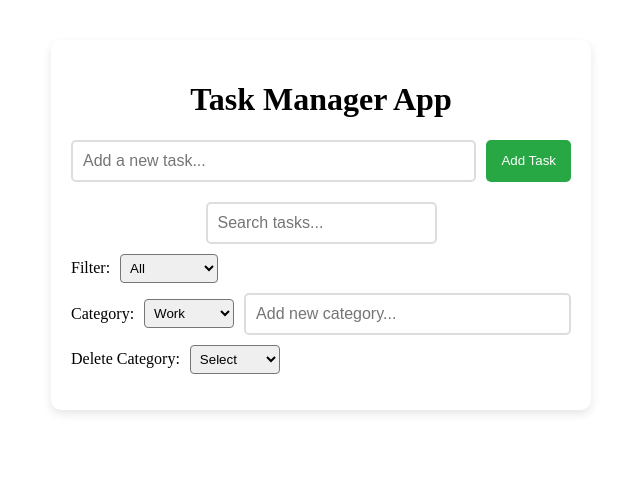
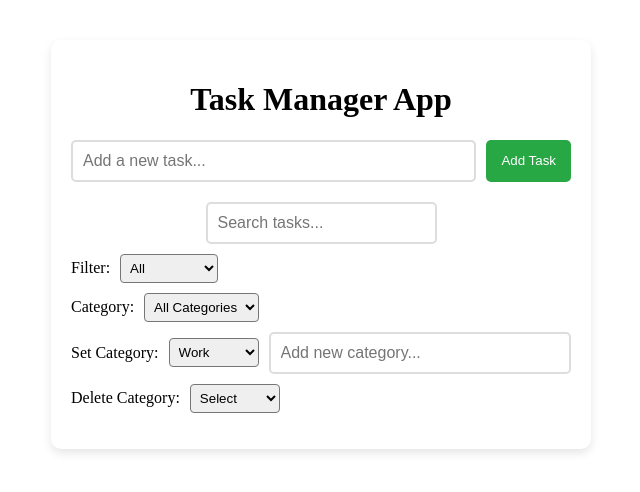
Before and after one commit to Im-Arth1307/Task-Management-Application, a React (Create React App) app: page / in a window 1280 px wide. Shown: the top 492 px of the page, without its empty margins (319-959 px from the left). Built offline with nearby package versions, Linux system fonts and the light colour scheme; the HTML template or start-up script is replaced by a standard one.

Commit message:
reorganised UI

```diff
--- a/src/components/TaskList.js
+++ b/src/components/TaskList.js
@@ -35,18 +35,29 @@ const TaskList = () => {
     setEditingTaskId(null);
   };
 
+  // const filteredTasks = tasks
+  //   .filter((task) => task.text.toLowerCase().includes(searchQuery.toLowerCase())) // Search filter
+  //   .filter((task) => {
+  //     if (filterStatus === "completed") return task.completed;
+  //     if (filterStatus === "incomplete") return !task.completed;
+  //     return true; // Show all tasks
+  //   })
+  //   .filter((task) => {
+  //     if (categoryFilter === "all") return true;
+  //     return task.category === categoryFilter;
+  //   });
+
   const filteredTasks = tasks
-    .filter((task) => task.text.toLowerCase().includes(searchQuery.toLowerCase())) // Search filter
+  .filter((task) => task.text.toLowerCase().includes(searchQuery.toLowerCase()))
   .filter((task) => {
     if (filterStatus === "completed") return task.completed;
     if (filterStatus === "incomplete") return !task.completed;
-      return true; // Show all tasks
+    return true;
   })
   .filter((task) => {
     if (categoryFilter === "all") return true;
     return task.category === categoryFilter;
   });
-
 
   const handleDragEnd = (result) => {
     if (!result.destination) return;
@@ -81,6 +92,8 @@ const TaskList = () => {
         className="search-input"
       />
 
+      {/* Filter Controls */}
+      <div className="filter-controls">
         {/* Complete/Incomplete Filter */}
         <div className="filter-container">
           <label>Filter: </label>
@@ -91,44 +104,23 @@ const TaskList = () => {
           </select>
         </div>
 
-    {/* Filter Dropdown */}
-  {/* <div className="filter-container">
-    <label>Filter: </label>
-      <select value={editedCategory} onChange={(e) => setEditedCategory(e.target.value)}>
+        {/* Category Filter */}
+        <div className="filter-container">
+          <label>Category: </label>
+          <select value={categoryFilter} onChange={(e) => setCategoryFilter(e.target.value)}>
+            <option value="all">All Categories</option>
             {categories.map((cat) => (
               <option key={cat} value={cat}>{cat}</option>
             ))}
           </select>
-      <input
-        type="text"
-        placeholder="Or add a new category..."
-        value={newCategory}
-        onChange={(e) => setNewCategory(e.target.value)}
-        onBlur={() => {
-          if (newCategory && !categories.includes(newCategory)) {
-            setCategories([...categories, newCategory]);
-            setEditedCategory(newCategory); // Set newly added category
-            setNewCategory("");
-          }
-        }}
-      />
+        </div>
+      </div>
 
-  </div> */}
-
-    {/* Category Filter Dropdown */}
-  {/* <div className="filter-container">
-    <label>Category Filter: </label>
-    <select value={categoryFilter} onChange={(e) => setCategoryFilter(e.target.value)}>
-      <option value="all">All</option>
-      {categories.map((cat) => (
-        <option key={cat} value={cat}>{cat}</option>
-      ))}
-    </select>
-  </div> */}
-
-  {/* Category Selection & Adding */}
+      {/* Category Management Controls */}
+      <div className="category-management">
+        {/* Category Selection */}
         <div className="filter-container">
-        <label>Category: </label>
+          <label>Set Category: </label>
           <select value={editedCategory} onChange={(e) => setEditedCategory(e.target.value)}>
             {categories.map((cat) => (
               <option key={cat} value={cat}>{cat}</option>
@@ -157,6 +149,7 @@ const TaskList = () => {
               <option key={cat} value={cat}>{cat}</option>
             ))}
           </select>
+        </div>
       </div>
 
       <DragDropContext onDragEnd={handleDragEnd}>
```
Lines whose indentation alone changed are shown as unchanged.
